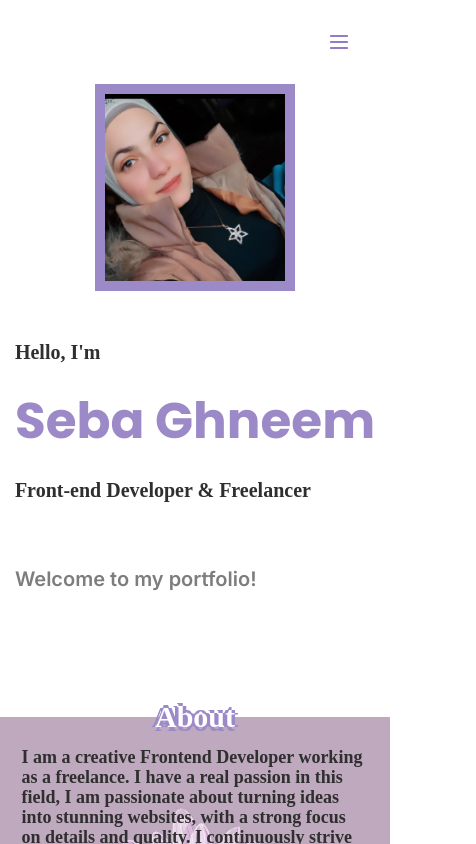
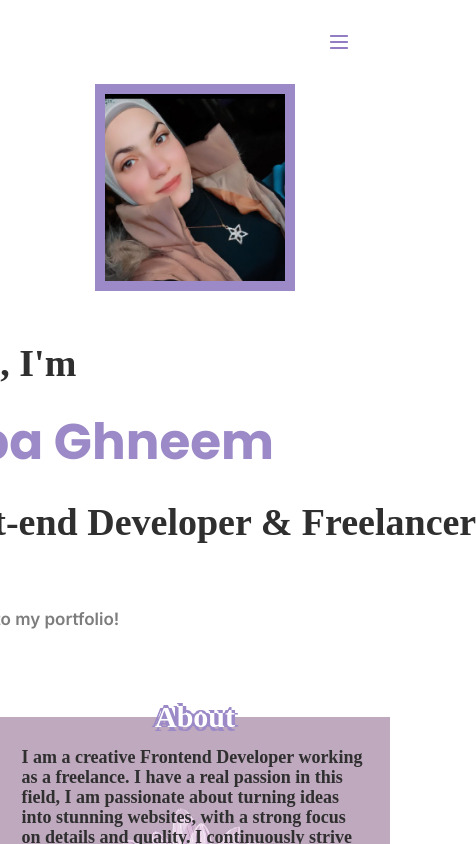
Before and after one commit to ssebag/Portfolio_Front, a React (Vite) app: page / in a window 390 px wide. Shown: the top 844 px of the page, 476 px wide, since content can reach past the window. Built offline with nearby package versions, Linux system fonts and the light colour scheme; a web font is replaced by a local one.

Commit message:
Update PersonalInfo.css

```diff
--- a/src/Component/PersonalInfo/PersonalInfo.css
+++ b/src/Component/PersonalInfo/PersonalInfo.css
@@ -32,16 +32,13 @@
     left: 65%;
     width: max-content;
   }
-  .personalInfoPara , .introduction{
-    font-size: 16px;
-  }
 }
 @media (max-width: 768px) {
   .personalInfo {
     left: 70%;
   }
-  .personalInfo p {
-    font-size: 20px;
+  .personalInfoPara {
+    font-size: 38px;
   }
   .personalInfo h1 {
     font-size: 50px;
```
